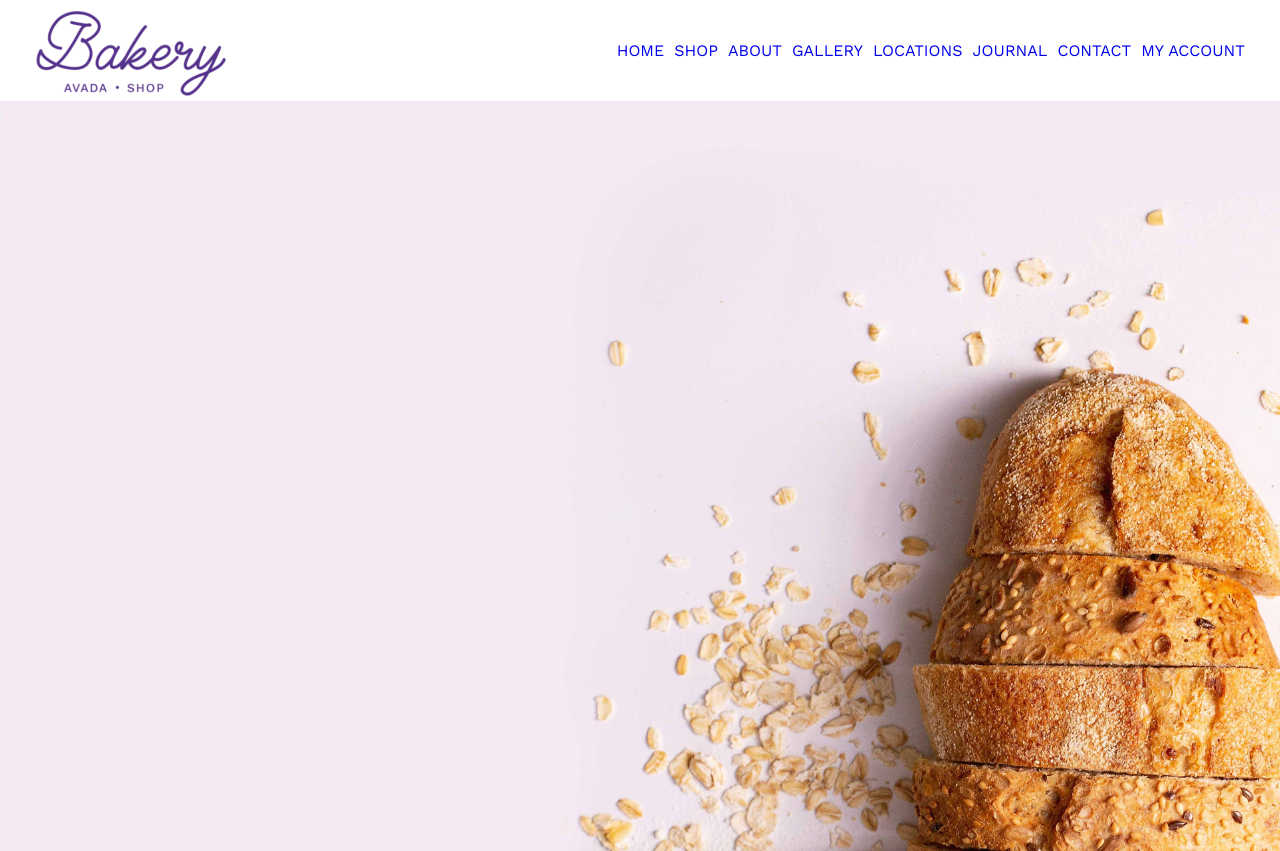
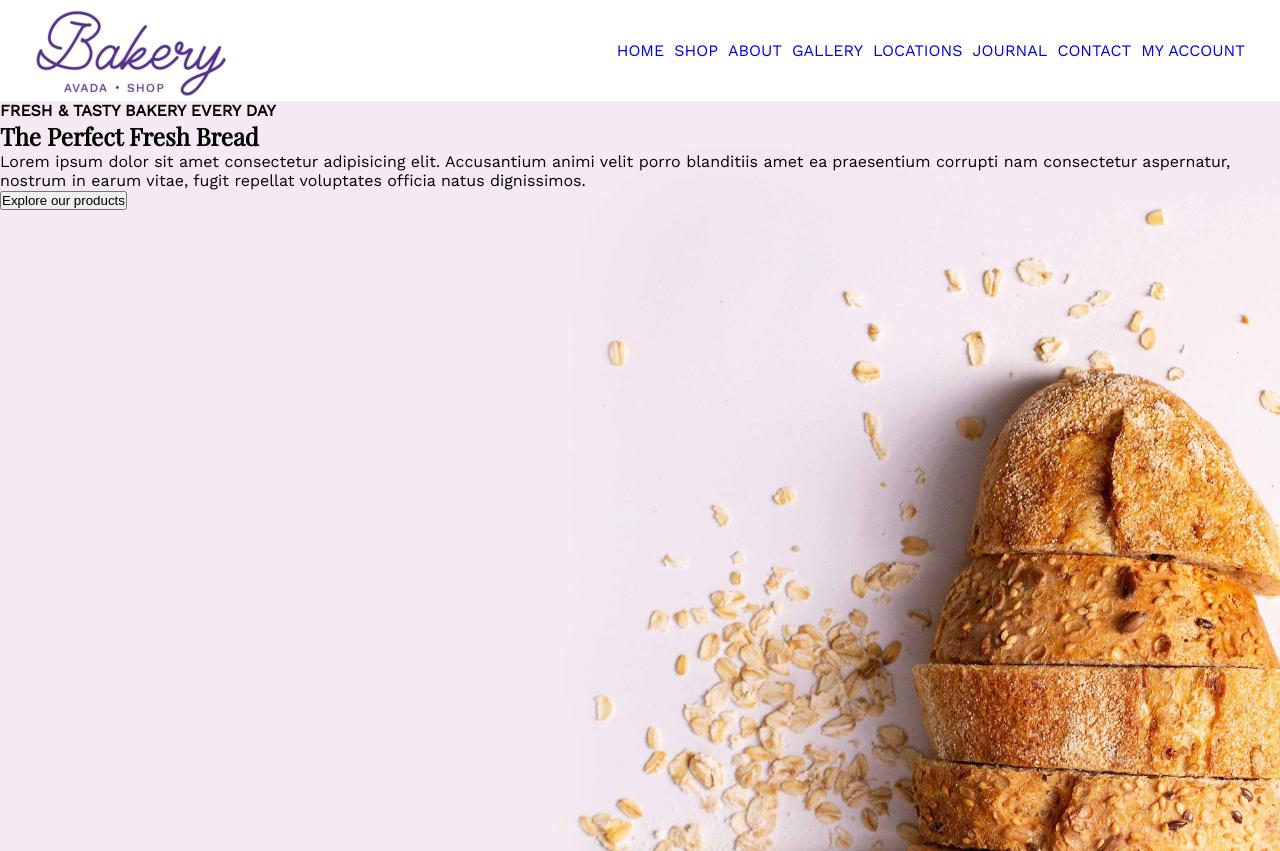
Before and after one commit to EnricoNapolitano/2023-01-31-esame_midterm, a Vue app in the folder proj-html-vuejs/: page / in a window 1280 px wide. Built offline with nearby package versions, Linux system fonts and the light colour scheme.

Commit message:
data structure of call 2 action in HeroJumbo

```diff
--- a/proj-html-vuejs/src/assets/data/index.js
+++ b/proj-html-vuejs/src/assets/data/index.js
@@ -1,5 +1,12 @@
 const data = {
-    header_nav: ['HOME', 'SHOP', 'ABOUT', 'GALLERY', 'LOCATIONS', 'JOURNAL', 'CONTACT', 'MY ACCOUNT']
+    //top header
+    header_nav: ['HOME', 'SHOP', 'ABOUT', 'GALLERY', 'LOCATIONS', 'JOURNAL', 'CONTACT', 'MY ACCOUNT'],
+
+    //hero jumbo
+    jumbo_label: 'FRESH & TASTY BAKERY EVERY DAY',
+    jumbo_title: 'The Perfect Fresh Bread',
+    jumbo_paragraph: 'Lorem ipsum dolor sit amet consectetur adipisicing elit. Accusantium animi velit porro blanditiis amet ea praesentium corrupti nam consectetur aspernatur, nostrum in earum vitae, fugit repellat voluptates officia natus dignissimos.',
+    jumbo_button: 'Explore our products',
 }
 
 export { data }
--- a/proj-html-vuejs/src/components/AppHeader/HeroJumbo.vue
+++ b/proj-html-vuejs/src/components/AppHeader/HeroJumbo.vue
@@ -1,14 +1,17 @@
 <script>
+import { data } from '../../assets/data/index';
 import ActionCall from '../generics/ActionCall.vue';
 export default {
     name: 'HeroJumbo',
+    data() { return { data } },
     components: { ActionCall }
 }
 </script>
 
 <template>
     <section id="hero-jumbo">
-        <action-call></action-call>
+        <action-call :label="data.jumbo_label" :title="data.jumbo_title" :paragraph="data.jumbo_paragraph"
+            :botton_label="data.jumbo_button"></action-call>
     </section>
 </template>
 
```
